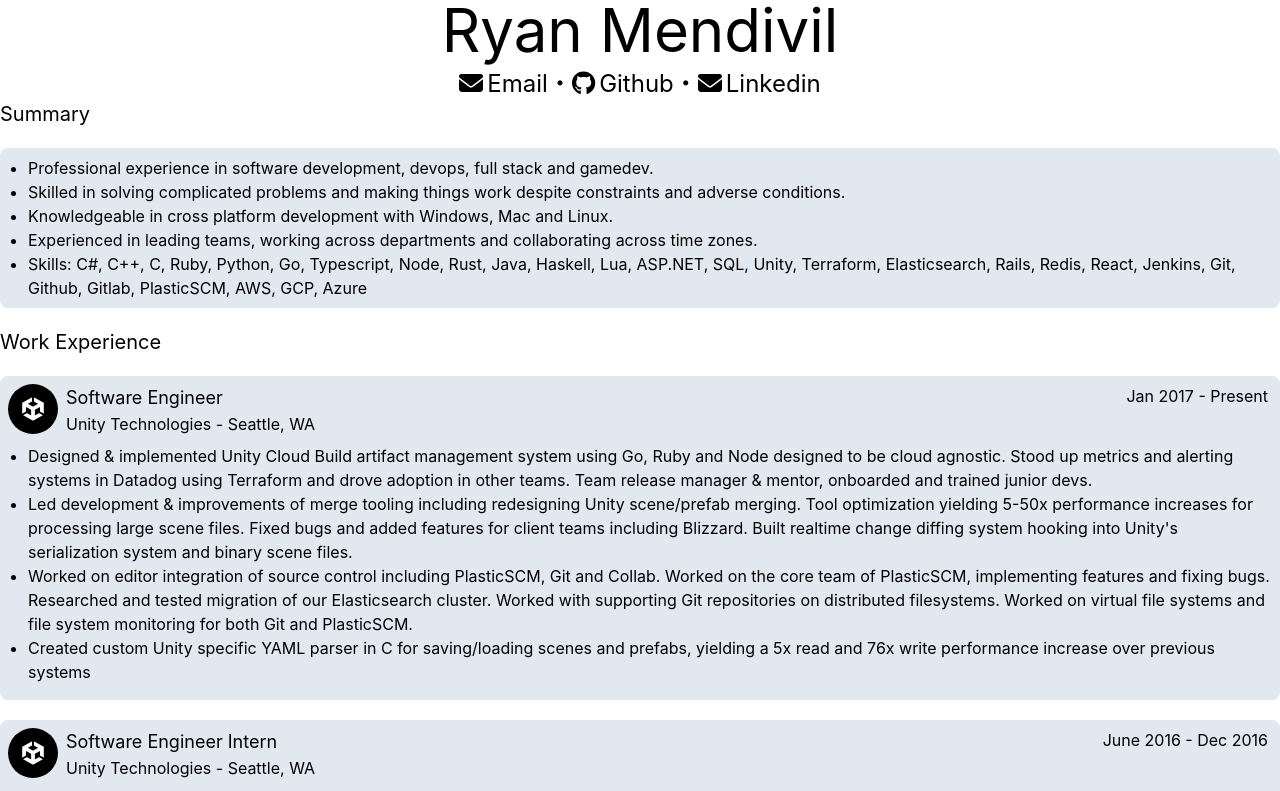
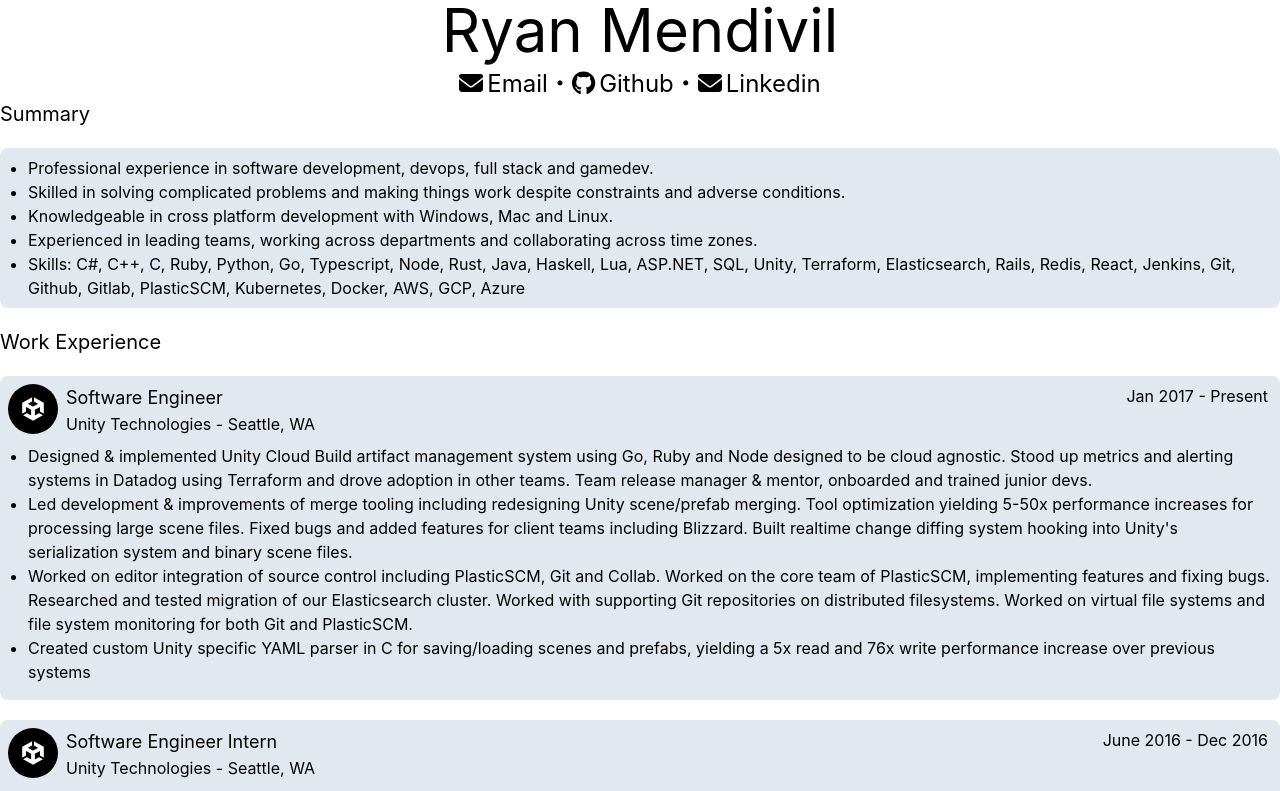
Before and after one commit to Nullreff/nullreff.net, a Next.js app: page /resume in a window 1280 px wide. Shown: the top 791 px of the page. Built offline with nearby package versions, Linux system fonts and the light colour scheme.

Commit message:
Add k8 and docker

```diff
--- a/pages/resume.tsx
+++ b/pages/resume.tsx
@@ -49,7 +49,7 @@ export default function Resume() {
                             Skills:
                               C#, C++, C, Ruby, Python, Go, Typescript, Node, Rust, Java, Haskell, Lua, ASP.NET, SQL,
                               Unity, Terraform, Elasticsearch, Rails, Redis, React, Jenkins, Git, Github, Gitlab, PlasticSCM,
-                              AWS, GCP, Azure
+                              Kubernetes, Docker, AWS, GCP, Azure
                         </li>
                     </ul>
                     <ul className="list-disc mx-5">
```
